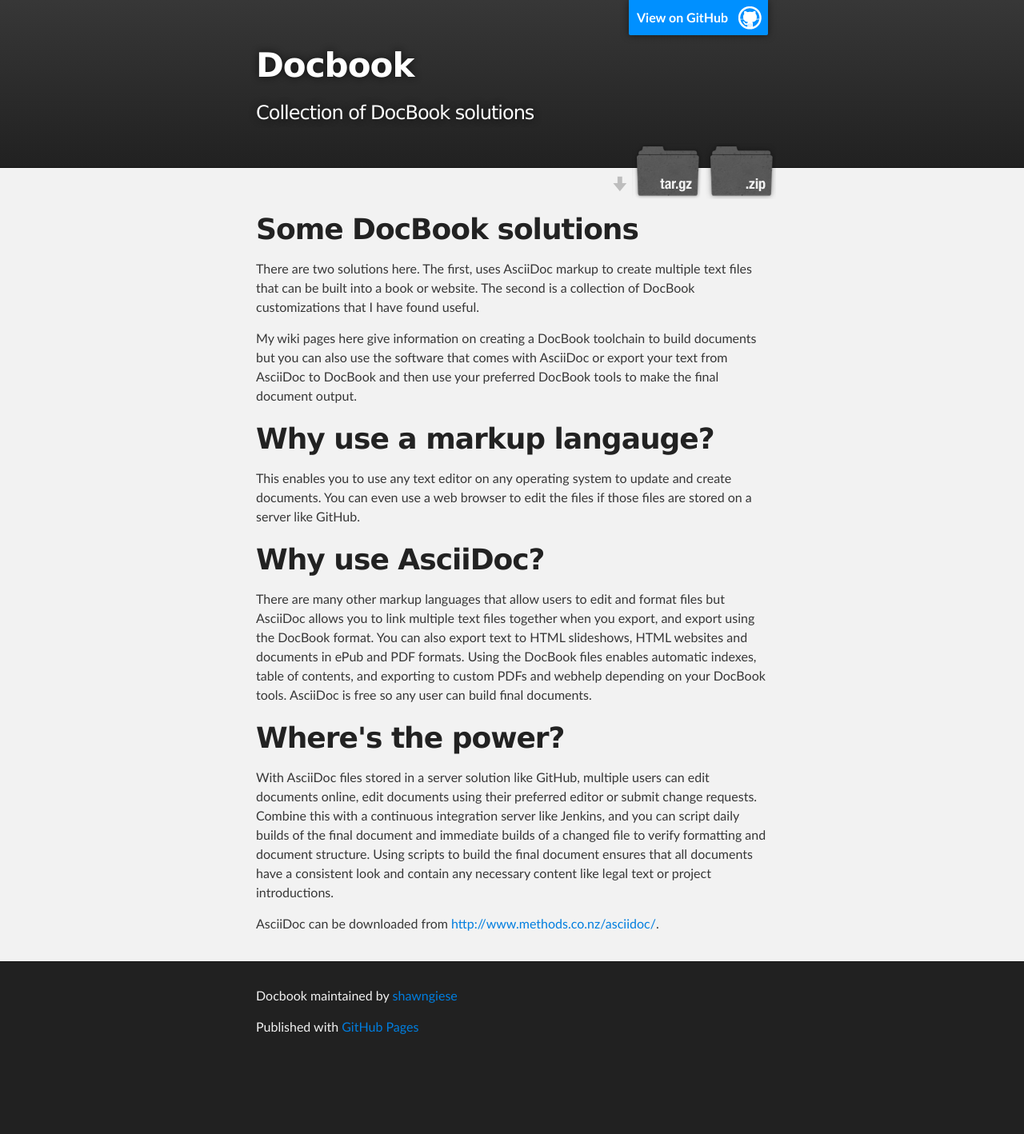
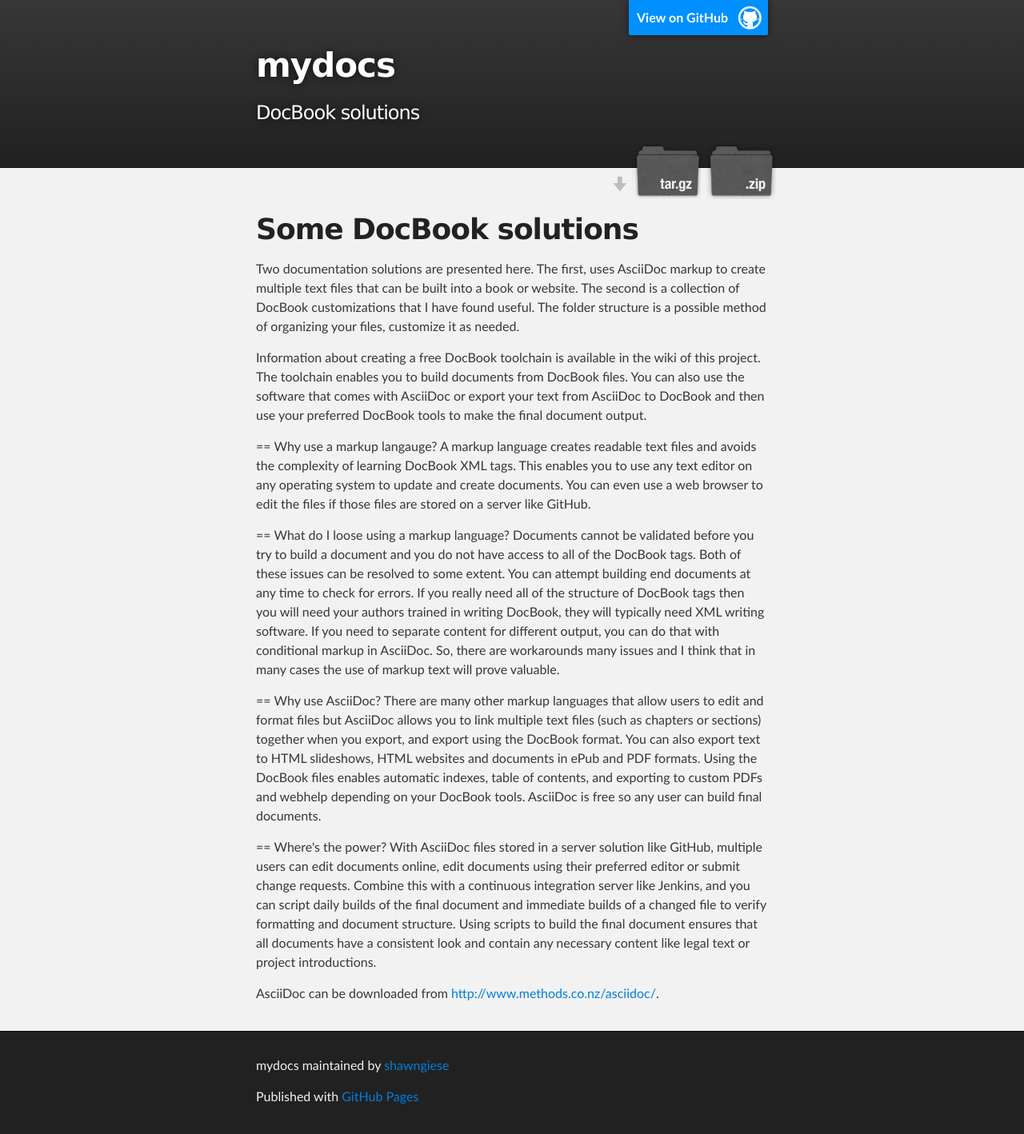
Before and after one commit to shawngiese/mydocs, a plain HTML site: page index.html in a window 1280 px wide. Shown: the whole page at 80% size. Before the commit the page ends 1331 px from the top, so only its background shows below. Drawn offline with Linux system fonts and the light colour scheme.

Commit message:
Create gh-pages branch via GitHub

```diff
--- a/index.html
+++ b/index.html
@@ -4,11 +4,11 @@
   <head>
     <meta charset='utf-8' />
     <meta http-equiv="X-UA-Compatible" content="chrome=1" />
-    <meta name="description" content="Docbook : Collection of DocBook solutions" />
+    <meta name="description" content="mydocs : DocBook solutions" />
 
     <link rel="stylesheet" type="text/css" media="screen" href="stylesheets/stylesheet.css">
 
-    <title>Docbook</title>
+    <title>mydocs</title>
   </head>
 
   <body>
@@ -16,14 +16,14 @@
     <!-- HEADER -->
     <div id="header_wrap" class="outer">
         <header class="inner">
-          <a id="forkme_banner" href="https://github.com/shawngiese/docbook">View on GitHub</a>
+          <a id="forkme_banner" href="https://github.com/shawngiese/mydocs">View on GitHub</a>
 
-          <h1 id="project_title">Docbook</h1>
-          <h2 id="project_tagline">Collection of DocBook solutions</h2>
+          <h1 id="project_title">mydocs</h1>
+          <h2 id="project_tagline">DocBook solutions</h2>
 
             <section id="downloads">
-              <a class="zip_download_link" href="https://github.com/shawngiese/docbook/zipball/master">Download this project as a .zip file</a>
-              <a class="tar_download_link" href="https://github.com/shawngiese/docbook/tarball/master">Download this project as a tar.gz file</a>
+              <a class="zip_download_link" href="https://github.com/shawngiese/mydocs/zipball/master">Download this project as a .zip file</a>
+              <a class="tar_download_link" href="https://github.com/shawngiese/mydocs/tarball/master">Download this project as a tar.gz file</a>
             </section>
         </header>
     </div>
@@ -33,21 +33,21 @@
       <section id="main_content" class="inner">
         <h1>Some DocBook solutions</h1>
 
-<p>There are two solutions here.  The first, uses AsciiDoc markup to create multiple text files that can be built into a book or website.  The second is a collection of DocBook customizations that I have found useful.</p>
+<p>Two documentation solutions are presented here. The first, uses AsciiDoc markup to create multiple text files that can be built into a book or website. The second is a collection of DocBook customizations that I have found useful. The folder structure is a possible method of organizing your files, customize it as needed. </p>
 
-<p>My wiki pages here give information on creating a DocBook toolchain to build documents but you can also use the software that comes with AsciiDoc or export your text from AsciiDoc to DocBook and then use your preferred DocBook tools to make the final document output.  </p>
+<p>Information about creating a free DocBook toolchain is available in the wiki of this project. The toolchain enables you to build documents from DocBook files. You can also use the software that comes with AsciiDoc or export your text from AsciiDoc to DocBook and then use your preferred DocBook tools to make the final document output.  </p>
 
-<h1>Why use a markup langauge?</h1>
+<p>== Why use a markup langauge?
+A markup language creates readable text files and avoids the complexity of learning DocBook XML tags. This enables you to use any text editor on any operating system to update and create documents. You can even use a web browser to edit the files if those files are stored on a server like GitHub.  </p>
 
-<p>This enables you to use any text editor on any operating system to update and create documents.  You can even use a web browser to edit the files if those files are stored on a server like GitHub.  </p>
+<p>== What do I loose using a markup language?
+Documents cannot be validated before you try to build a document and you do not have access to all of the DocBook tags.  Both of these issues can be resolved to some extent. You can attempt building end documents at any time to check for errors. If you really need all of the structure of DocBook tags then you will need your authors trained in writing DocBook, they will typically need XML writing software. If you need to separate content for different output, you can do that with conditional markup in AsciiDoc. So, there are workarounds many issues and I think that in many cases the use of markup text will prove valuable.</p>
 
-<h1>Why use AsciiDoc?</h1>
+<p>== Why use AsciiDoc?
+There are many other markup languages that allow users to edit and format files but AsciiDoc allows you to link multiple text files (such as chapters or sections) together when you export, and export using the DocBook format. You can also export text to HTML slideshows, HTML websites and documents in ePub and PDF formats. Using the DocBook files enables automatic indexes, table of contents, and exporting to custom PDFs and webhelp depending on your DocBook tools.  AsciiDoc is free so any user can build final documents.</p>
 
-<p>There are many other markup languages that allow users to edit and format files but AsciiDoc allows you to link multiple text files together when you export, and export using the DocBook format.  You can also export text to HTML slideshows, HTML websites and documents in ePub and PDF formats.  Using the DocBook files enables automatic indexes, table of contents, and exporting to custom PDFs and webhelp depending on your DocBook tools.  AsciiDoc is free so any user can build final documents.</p>
-
-<h1>Where's the power?</h1>
-
-<p>With AsciiDoc files stored in a server solution like GitHub, multiple users can edit documents online, edit documents using their preferred editor or submit change requests. Combine this with a continuous integration server like Jenkins, and you can script daily builds of the final document and immediate builds of a changed file to verify formatting and document structure.  Using scripts to build the final document ensures that all documents have a consistent look and contain any necessary content like legal text or project introductions. </p>
+<p>== Where's the power?
+With AsciiDoc files stored in a server solution like GitHub, multiple users can edit documents online, edit documents using their preferred editor or submit change requests. Combine this with a continuous integration server like Jenkins, and you can script daily builds of the final document and immediate builds of a changed file to verify formatting and document structure.  Using scripts to build the final document ensures that all documents have a consistent look and contain any necessary content like legal text or project introductions. </p>
 
 <p>AsciiDoc can be downloaded from <a href="http://www.methods.co.nz/asciidoc/">http://www.methods.co.nz/asciidoc/</a>.</p>
       </section>
@@ -56,7 +56,7 @@
     <!-- FOOTER  -->
     <div id="footer_wrap" class="outer">
       <footer class="inner">
-        <p class="copyright">Docbook maintained by <a href="https://github.com/shawngiese">shawngiese</a></p>
+        <p class="copyright">mydocs maintained by <a href="https://github.com/shawngiese">shawngiese</a></p>
         <p>Published with <a href="http://pages.github.com">GitHub Pages</a></p>
       </footer>
     </div>
```
Also changed, not shown: params.json (+1 -1 lines).
